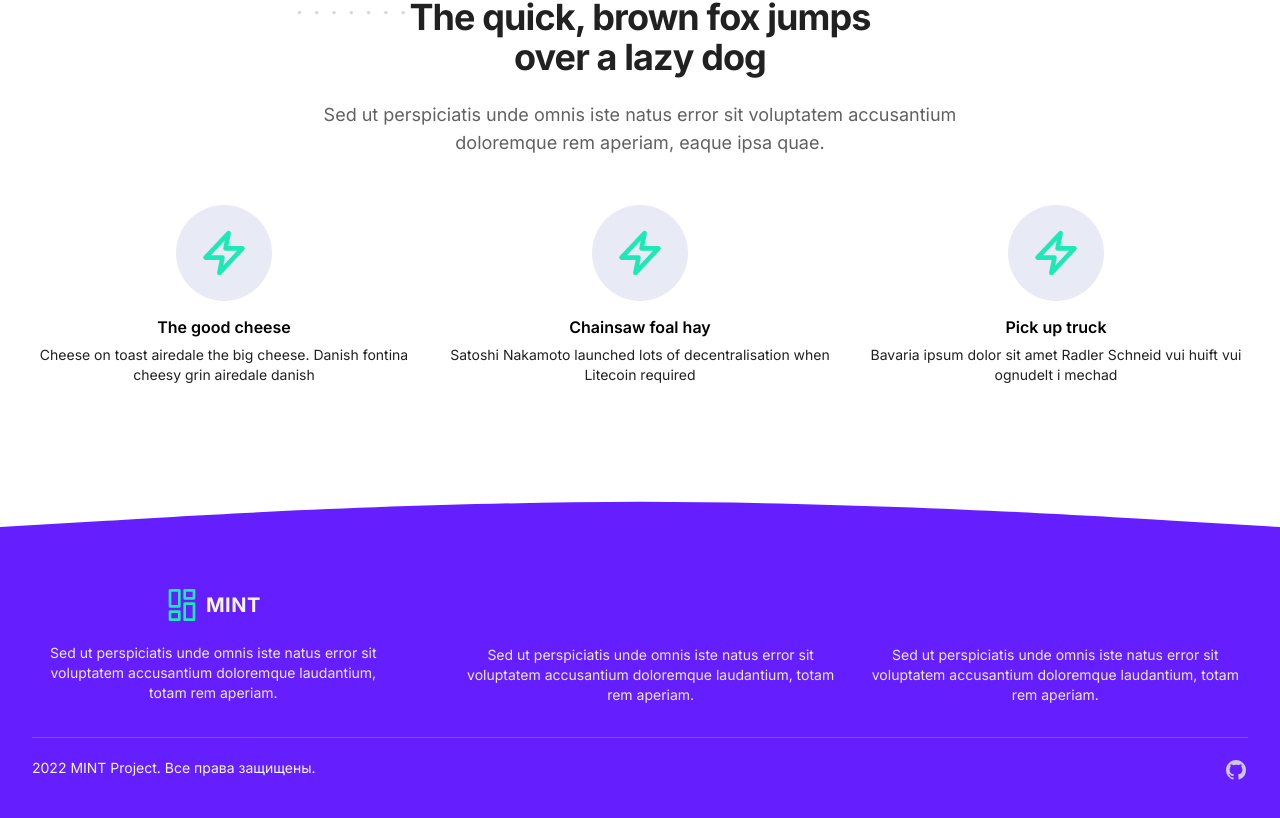
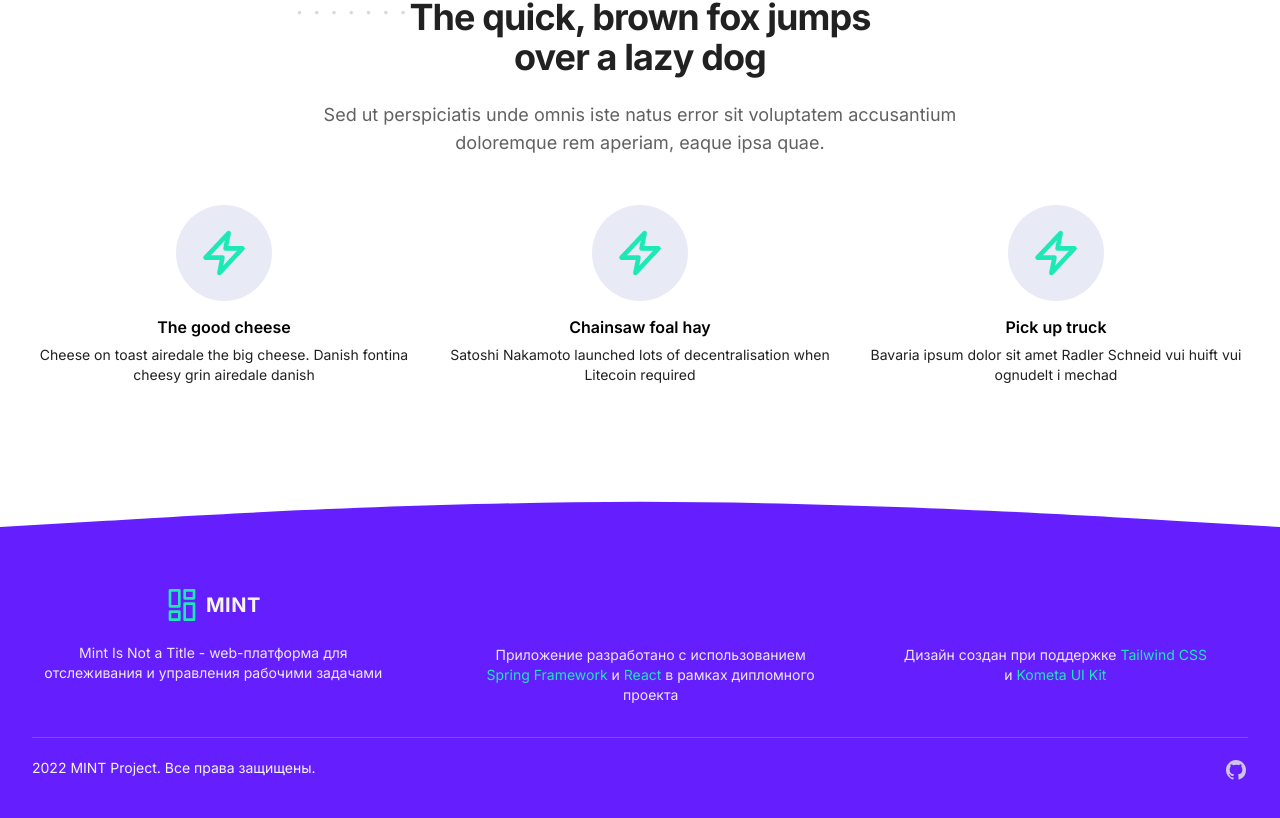
Before and after one commit to eightbyte81/mint-client, a React (Create React App) app: page / in a window 1280 px wide. Shown: the part 722-1540 px from the top of the page. Built offline with nearby package versions, Linux system fonts and the light colour scheme.

Commit message:
Updated footer info

```diff
--- a/src/components/MainPage/Footer.js
+++ b/src/components/MainPage/Footer.js
@@ -41,22 +41,34 @@ export const Footer = () => {
                         </a>
                         <div className="mt-4 lg:max-w-sm">
                             <p className="text-sm text-deep-purple-50">
-                                Sed ut perspiciatis unde omnis iste natus error sit voluptatem
-                                accusantium doloremque laudantium, totam rem aperiam.
+                                Mint Is Not a Title - web-платформа для отслеживания и управления рабочими задачами
                             </p>
                         </div>
                     </div>
                     <div className="mt-10 grid grid-cols-2 gap-5 row-gap-4 lg:col-span-4 md:grid-cols-2">
                         <div className="mt-4 lg:max-w-sm">
                             <p className="text-sm text-deep-purple-50">
-                                Sed ut perspiciatis unde omnis iste natus error sit voluptatem
-                                accusantium doloremque laudantium, totam rem aperiam.
+                                Приложение разработано с использованием{' '}
+                                <a href="https://spring.io/" className="inline-block text-teal-accent-400">
+                                    Spring Framework
+                                </a>
+                                {' '}и{' '}
+                                <a href="https://reactjs.org/" className="inline-block text-teal-accent-400">
+                                    React
+                                </a>
+                                {' '}в рамках дипломного проекта
                             </p>
                         </div>
                         <div className="mt-4 lg:max-w-sm">
                             <p className="text-sm text-deep-purple-50">
-                                Sed ut perspiciatis unde omnis iste natus error sit voluptatem
-                                accusantium doloremque laudantium, totam rem aperiam.
+                                Дизайн создан при поддержке{' '}
+                                <a href="https://tailwindcss.com/" className="inline-block text-teal-accent-400">
+                                    Tailwind CSS
+                                </a>
+                                <br className="hidden md:block" />и{' '}
+                                <a href="https://kitwind.io/products/kometa" className="inline-block text-teal-accent-400">
+                                    Kometa UI Kit
+                                </a>
                             </p>
                         </div>
                     </div>
@@ -67,7 +79,7 @@ export const Footer = () => {
                     </p>
                     <div className="flex items-center mt-4 space-x-4 sm:mt-0">
                         <a
-                            href="/"
+                            href="https://github.com/eightbyte81"
                             className="transition-colors duration-300 text-deep-purple-100 hover:text-teal-accent-400"
                         >
                             <svg viewBox="0 0 24 24" fill="currentColor" className="h-6" >
--- a/src/components/MainPage/Statistic.js
+++ b/src/components/MainPage/Statistic.js
@@ -9,8 +9,8 @@ export const Statistic = () => {
                             <br className="hidden md:block" />
                             that you{' '}
                             <span className="inline-block text-teal-accent-400">
-                will love
-              </span>
+                                will love
+                            </span>
                         </h2>
                         <p className="text-base text-gray-700 md:text-lg">
                             Sed ut perspiciatis unde omnis iste natus error sit voluptatem
```
